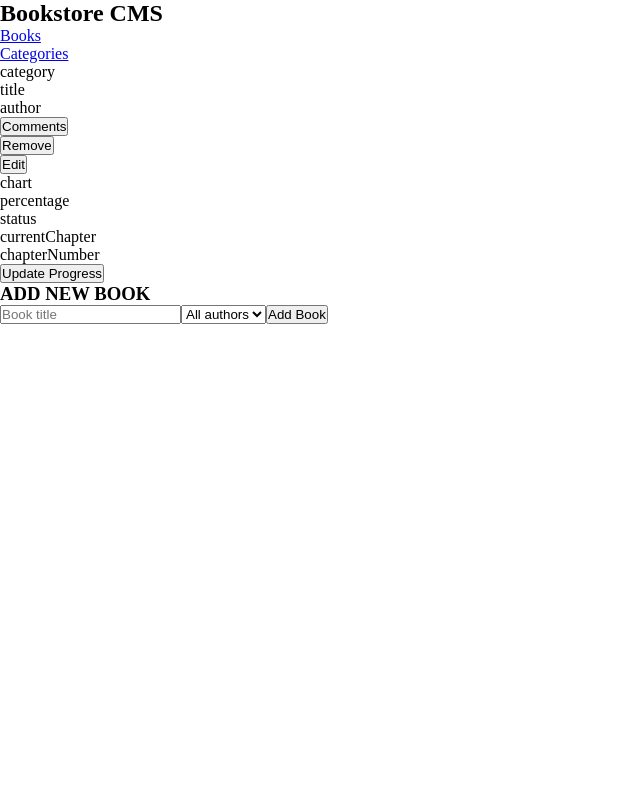
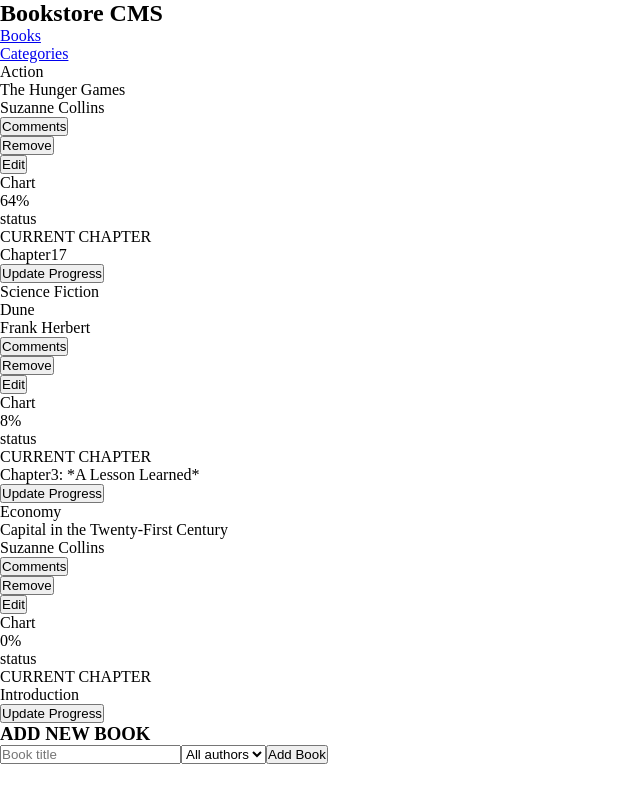
Before and after one commit to fpsapc/bookstore, a React (Create React App) app: page / in a window 1280 px wide. Shown: the whole page, without its empty margins (0-640 px from the left). Built offline with nearby package versions, Linux system fonts and the light colour scheme.

Commit message:
Use props to get data from Books

```diff
--- a/src/components/BookCard.js
+++ b/src/components/BookCard.js
@@ -1,11 +1,15 @@
 import React from 'react';
+// eslint-disable-next-line import/no-extraneous-dependencies
+import Proptypes from 'prop-types';
 
-const BookCard = () => (
+const BookCard = ({ book }) => {
+  const renderBooks = book.map((book) => (
+    <>
+      <div className="bookContainer">
         <div>
-    <div>
-      <p>category</p>
-      <p>title</p>
-      <p>author</p>
+          <p>{ book.category }</p>
+          <p>{ book.title }</p>
+          <p>{ book.author }</p>
           <ul>
             <li><button type="button">Comments</button></li>
             <li><button type="button">Remove</button></li>
@@ -13,16 +17,29 @@
           </ul>
         </div>
         <div>
-      <div>chart</div>
-      <p>percentage</p>
+          <div>Chart</div>
+          <p>{ book.progres }</p>
         </div>
         <div>
           <p>status</p>
-      <p>currentChapter</p>
-      <p>chapterNumber</p>
+          <p>{ book.currentChapter }</p>
+          <p>{ book.chapterNumber }</p>
           <button type="button">Update Progress</button>
         </div>
       </div>
+    </>
+  ));
+  return (
+    <div>
+      {' '}
+      { renderBooks }
+      {' '}
+    </div>
   );
+};
+
+BookCard.propTypes = {
+  book: Proptypes.arrayOf(Proptypes.shape({})).isRequired,
+};
 
 export default BookCard;
```
Lines whose indentation alone changed are shown as unchanged.
